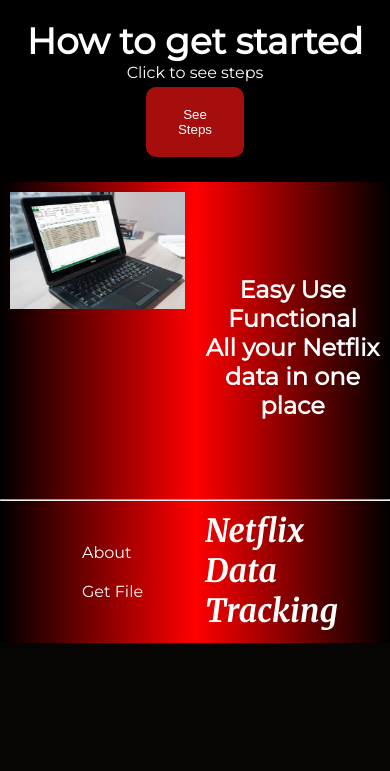
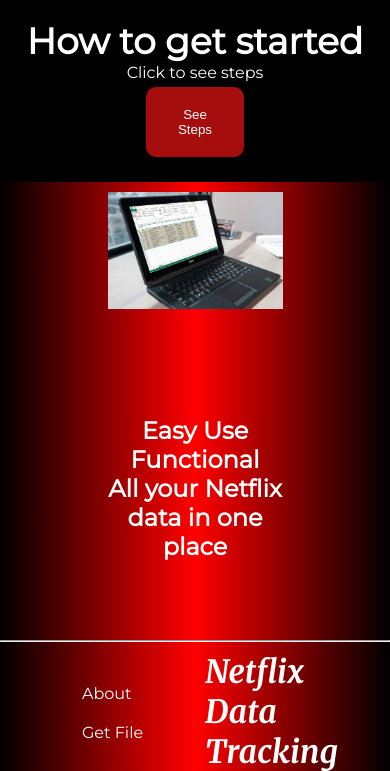
Before and after one commit to Jekari99/Netflix-Data-Tracking, a Flask app: page /about in a window 390 px wide. Shown: the part 501-1272 px from the top of the page. Before the commit the page ends 1144 px from the top, so only its background shows below. Run offline with Flask 3, Linux system fonts and the light colour scheme; some libraries are stand-ins or nearby versions.

Commit message:
responsive about page

```diff
--- a/static/styles.css
+++ b/static/styles.css
@@ -649,6 +649,11 @@
     display: none;
 }
 
+#step1-more img,
+#step2-more img {
+    max-width: 100%;
+}
+
 #step1-more a {
     color: white;
 }
@@ -802,4 +807,10 @@
     .search-form form {
         width: 100%;
     }
+
+    .about-content-container {
+        flex-direction: column;
+        align-items: center;
+        justify-content: center;
+    }
 }
```
Also changed, not shown: 1 other file.
